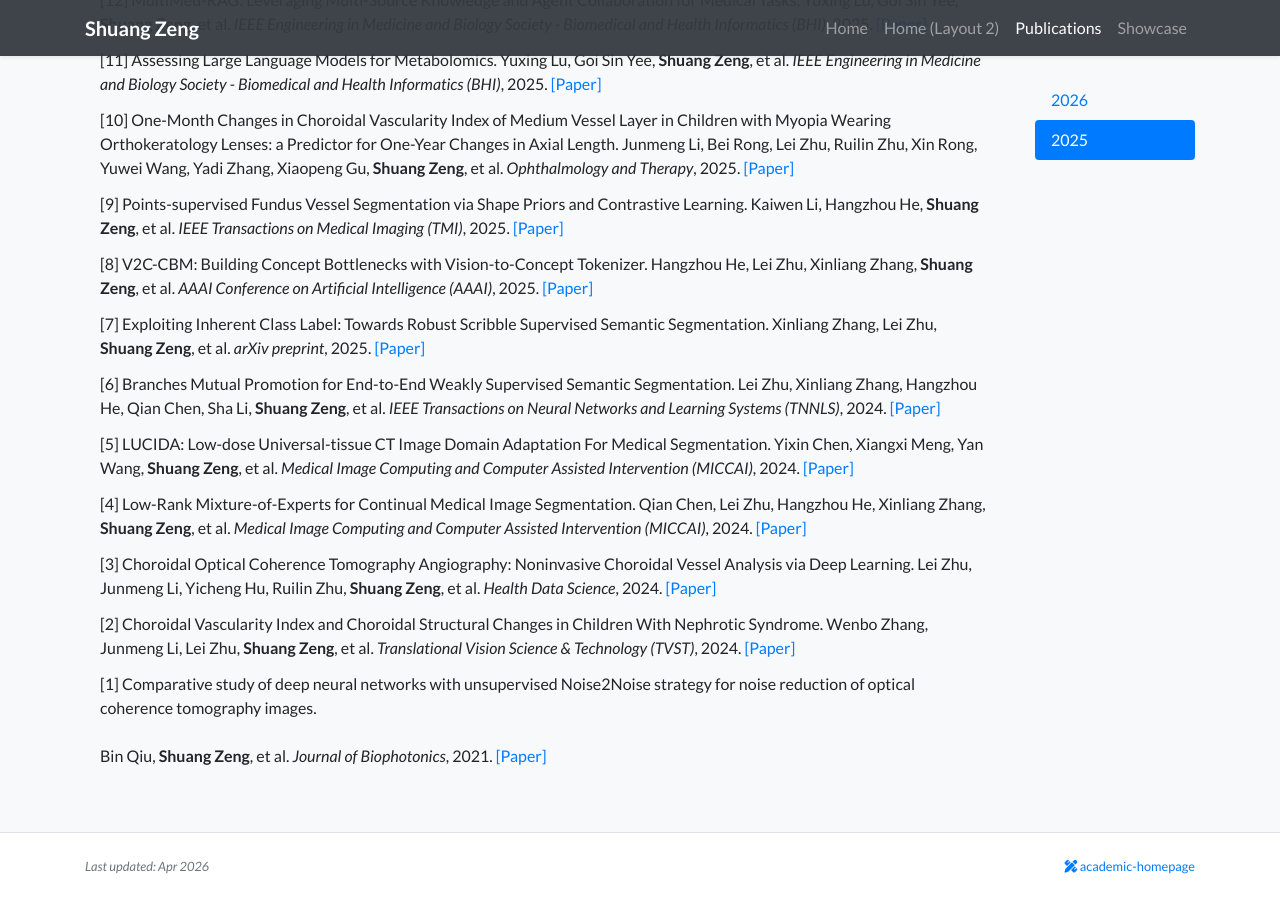
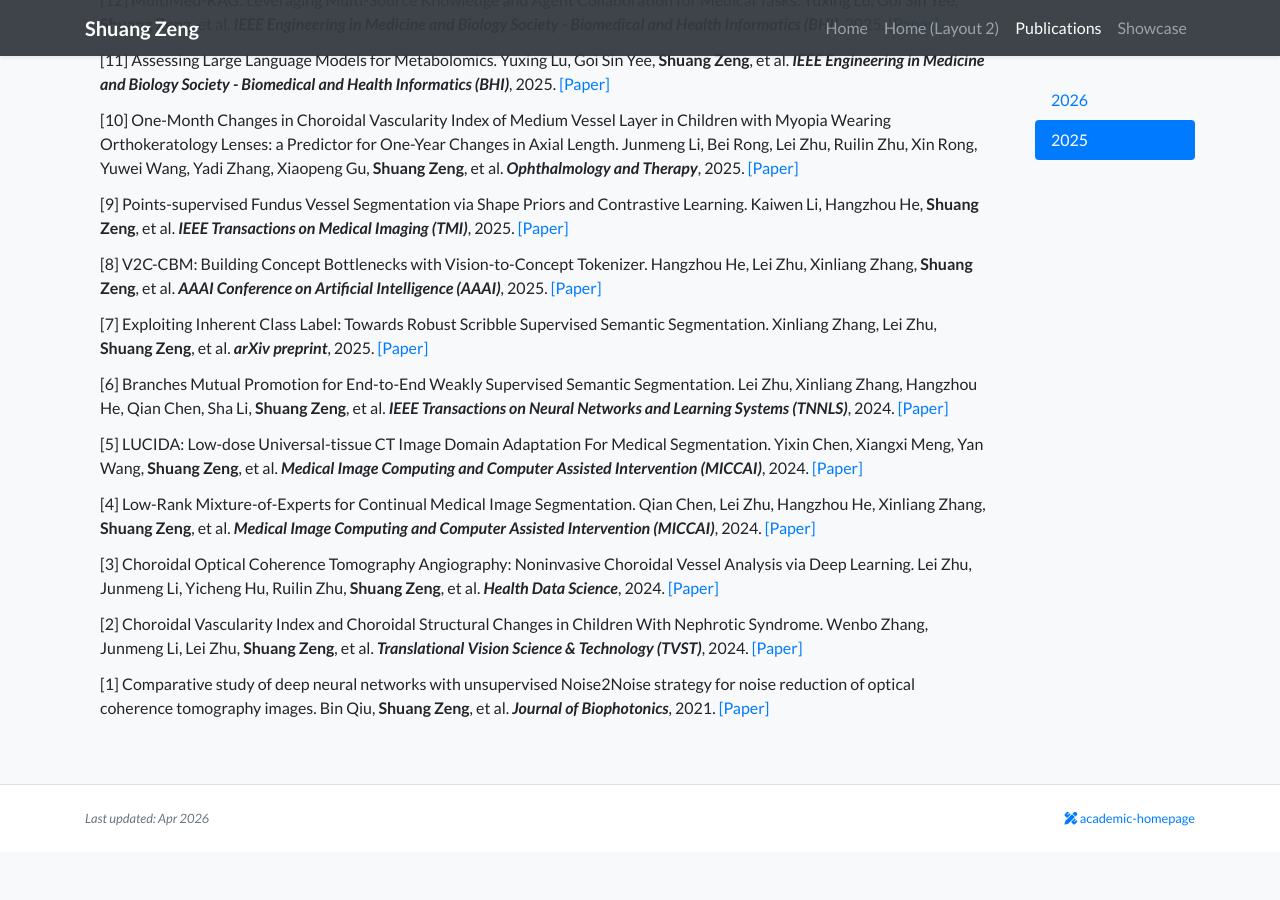
Before and after one commit to stevezs315/stevezs315.github.io, a Jekyll site: the page built from publications.html, in a window 1280 px wide and 900 px high, scrolled down 1803 px. Built offline with Jekyll 4.4.1, drawn with Linux system fonts in a browser that asks for light colours; nearby versions of some CDN libraries; a style sheet for code colours, icons or effects is not loaded; after the commit the page ends 2655 px from its top, so only the background shows below that.

```diff
--- a/_data/co-author_pub.yml
+++ b/_data/co-author_pub.yml
@@ -1,139 +1,139 @@
-- title: "Bridging Information Asymmetry: A Hierarchical Framework for Deterministic Blind Face Restoration"
-  authors: "Zhengjian Yao, Jiakui Hu, Kaiwen Li, Hangzhou He, Xinliang Zhang, <strong>Shuang Zeng</strong>, et al."
-  venue: "arXiv preprint"
+- authors: "Zhengjian Yao, Jiakui Hu, Kaiwen Li, Hangzhou He, Xinliang Zhang, <strong>Shuang Zeng</strong>, et al."
+  title: "Bridging Information Asymmetry: A Hierarchical Framework for Deterministic Blind Face Restoration"
+  venue: "<strong>arXiv preprint</strong>"
   year: 2026
   url: "https://arxiv.org/abs/2601.19506"
   index: 20
 
-- title: "AdaTok: Adaptive Token Compression with Object-Aware Representations for Efficient Multimodal LLMs"
-  authors: "Xinliang Zhang, Lei Zhu, Hangzhou He, <strong>Shuang Zeng</strong>, Ourui Fu, Jiakui Hu, Zhengjian Yao, Yanye Lu"
-  venue: "arXiv preprint"
+- authors: "Xinliang Zhang, Lei Zhu, Hangzhou He, <strong>Shuang Zeng</strong>, Ourui Fu, Jiakui Hu, Zhengjian Yao, Yanye Lu"
+  title: "AdaTok: Adaptive Token Compression with Object-Aware Representations for Efficient Multimodal LLMs"
+  venue: "<strong>arXiv preprint</strong>"
   year: 2025
   url: "https://arxiv.org/abs/2511.14169"
   index: 19
 
-- title: "MetaBench: A Multi-task Benchmark for Assessing LLMs in Metabolomics"
-  authors: "Yuxing Lu, Xukai Zhao, J. Ben Tao, Micky C. Nnamdi, Rui Peng, <strong>Shuang Zeng</strong>, et al."
-  venue: "arXiv preprint"
+- authors: "Yuxing Lu, Xukai Zhao, J. Ben Tao, Micky C. Nnamdi, Rui Peng, <strong>Shuang Zeng</strong>, et al."
+  title: "MetaBench: A Multi-task Benchmark for Assessing LLMs in Metabolomics"
+  venue: "<strong>arXiv preprint</strong>"
   year: 2025
   url: "https://www.arxiv.org/abs/2510.14944"
   index: 18
 
-- title: "I^2R: Inter and Intra-image Refinement in Few Shot Segmentation"
-  authors: "Ourui Fu, Hangzhou He, Xinliang Zhang, Lei Zhu, <strong>Shuang Zeng</strong>, et al."
-  venue: "arXiv preprint"
+- authors: "Ourui Fu, Hangzhou He, Xinliang Zhang, Lei Zhu, <strong>Shuang Zeng</strong>, et al."
+  title: "I^2R: Inter and Intra-image Refinement in Few Shot Segmentation"
+  venue: "<strong>arXiv preprint</strong>"
   year: 2025
   url: "https://arxiv.org/abs/2507.05838"
   index: 17
 
-- title: "Multi-level asymmetric contrastive learning for volumetric medical image segmentation pre-training"
-  authors: "<strong>Shuang Zeng</strong>, et al."
-  venue: "IEEE Journal of Biomedical and Health Informatics"
+- authors: "<strong>Shuang Zeng</strong>, et al."
+  title: "Multi-level asymmetric contrastive learning for volumetric medical image segmentation pre-training"
+  venue: "<strong>IEEE Journal of Biomedical and Health Informatics</strong>"
   year: 2026
   url: "https://arxiv.org/abs/2309.11876"
   index: 16
 
-- title: "Supercl: Superpixel guided contrastive learning for medical image segmentation pre-training"
-  authors: "<strong>Shuang Zeng</strong>, et al."
-  venue: "IEEE Transactions on Image Processing"
+- authors: "<strong>Shuang Zeng</strong>, et al."
+  title: "Supercl: Superpixel guided contrastive learning for medical image segmentation pre-training"
+  venue: "<strong>IEEE Transactions on Image Processing</strong>"
   year: 2026
   url: "https://doi.org/10.1109/TIP.2026.3657233"
   index: 15
 
-- title: "Improve retinal artery/vein classification via channel coupling"
-  authors: "<strong>Shuang Zeng</strong>, et al."
-  venue: "Expert Systems With Applications"
+- authors: "<strong>Shuang Zeng</strong>, et al."
+  title: "Improve retinal artery/vein classification via channel coupling"
+  venue: "<strong>Expert Systems With Applications</strong>"
   year: 2025
   url: "https://doi.org/10.1016/j.eswa.2025.130795"
   index: 14
 
-- title: "Novel extraction of discriminative fine-grained feature to improve retinal vessel segmentation"
-  authors: "<strong>Shuang Zeng</strong>, et al."
-  venue: "Image and Vision Computing"
+- authors: "<strong>Shuang Zeng</strong>, et al."
+  title: "Novel extraction of discriminative fine-grained feature to improve retinal vessel segmentation"
+  venue: "<strong>Image and Vision Computing</strong>"
   year: 2025
   url: "https://doi.org/10.1016/j.imavis.2025.105729"
   index: 13
 
-- title: "MultiMed-RAG: Leveraging Multi-Source Knowledge and Agent Collaboration for Medical Tasks"
-  authors: "Yuxing Lu, Goi Sin Yee, <strong>Shuang Zeng</strong>, et al."
-  venue: "IEEE Engineering in Medicine and Biology Society - Biomedical and Health Informatics (BHI)"
+- authors: "Yuxing Lu, Goi Sin Yee, <strong>Shuang Zeng</strong>, et al."
+  title: "MultiMed-RAG: Leveraging Multi-Source Knowledge and Agent Collaboration for Medical Tasks"
+  venue: "<strong>IEEE Engineering in Medicine and Biology Society - Biomedical and Health Informatics (BHI)</strong>"
   year: 2025
   url: "https://openreview.net/forum?id=G5beqcp9fE"
   index: 12
 
-- title: "Assessing Large Language Models for Metabolomics"
-  authors: "Yuxing Lu, Goi Sin Yee, <strong>Shuang Zeng</strong>, et al."
-  venue: "IEEE Engineering in Medicine and Biology Society - Biomedical and Health Informatics (BHI)"
+- authors: "Yuxing Lu, Goi Sin Yee, <strong>Shuang Zeng</strong>, et al."
+  title: "Assessing Large Language Models for Metabolomics"
+  venue: "<strong>IEEE Engineering in Medicine and Biology Society - Biomedical and Health Informatics (BHI)</strong>"
   year: 2025
   url: "https://openreview.net/forum?id=jrjoVhZzgx"
   index: 11
 
-- title: "One-Month Changes in Choroidal Vascularity Index of Medium Vessel Layer in Children with Myopia Wearing Orthokeratology Lenses: a Predictor for One-Year Changes in Axial Length"
-  authors: "Junmeng Li, Bei Rong, Lei Zhu, Ruilin Zhu, Xin Rong, Yuwei Wang, Yadi Zhang, Xiaopeng Gu, <strong>Shuang Zeng</strong>, et al."
-  venue: "Ophthalmology and Therapy"
+- authors: "Junmeng Li, Bei Rong, Lei Zhu, Ruilin Zhu, Xin Rong, Yuwei Wang, Yadi Zhang, Xiaopeng Gu, <strong>Shuang Zeng</strong>, et al."
+  title: "One-Month Changes in Choroidal Vascularity Index of Medium Vessel Layer in Children with Myopia Wearing Orthokeratology Lenses: a Predictor for One-Year Changes in Axial Length"
+  venue: "<strong>Ophthalmology and Therapy</strong>"
   year: 2025
   url: "https://link.springer.com/article/10.1007/s40123-025-01210-2"
   index: 10
 
-- title: "Points-supervised Fundus Vessel Segmentation via Shape Priors and Contrastive Learning"
-  authors: "Kaiwen Li, Hangzhou He, <strong>Shuang Zeng</strong>, et al."
-  venue: "IEEE Transactions on Medical Imaging (TMI)"
+- authors: "Kaiwen Li, Hangzhou He, <strong>Shuang Zeng</strong>, et al."
+  title: "Points-supervised Fundus Vessel Segmentation via Shape Priors and Contrastive Learning"
+  venue: "<strong>IEEE Transactions on Medical Imaging (TMI)</strong>"
   year: 2025
   url: "https://ieeexplore.ieee.org/document/11072425"
   index: 9
 
-- title: "V2C-CBM: Building Concept Bottlenecks with Vision-to-Concept Tokenizer"
-  authors: "Hangzhou He, Lei Zhu, Xinliang Zhang, <strong>Shuang Zeng</strong>, et al."
-  venue: "AAAI Conference on Artificial Intelligence (AAAI)"
+- authors: "Hangzhou He, Lei Zhu, Xinliang Zhang, <strong>Shuang Zeng</strong>, et al."
+  title: "V2C-CBM: Building Concept Bottlenecks with Vision-to-Concept Tokenizer"
+  venue: "<strong>AAAI Conference on Artificial Intelligence (AAAI)</strong>"
   year: 2025
   url: "https://arxiv.org/pdf/2501.04975"
   index: 8
 
-- title: "Exploiting Inherent Class Label: Towards Robust Scribble Supervised Semantic Segmentation"
-  authors: "Xinliang Zhang, Lei Zhu, <strong>Shuang Zeng</strong>, et al."
-  venue: "arXiv preprint"
+- authors: "Xinliang Zhang, Lei Zhu, <strong>Shuang Zeng</strong>, et al."
+  title: "Exploiting Inherent Class Label: Towards Robust Scribble Supervised Semantic Segmentation"
+  venue: "<strong>arXiv preprint</strong>"
   year: 2025
   url: "https://arxiv.org/abs/2503.13895"
   index: 7
 
-- title: "Branches Mutual Promotion for End-to-End Weakly Supervised Semantic Segmentation"
-  authors: "Lei Zhu, Xinliang Zhang, Hangzhou He, Qian Chen, Sha Li, <strong>Shuang Zeng</strong>, et al."
-  venue: "IEEE Transactions on Neural Networks and Learning Systems (TNNLS)"
+- authors: "Lei Zhu, Xinliang Zhang, Hangzhou He, Qian Chen, Sha Li, <strong>Shuang Zeng</strong>, et al."
+  title: "Branches Mutual Promotion for End-to-End Weakly Supervised Semantic Segmentation"
+  venue: "<strong>IEEE Transactions on Neural Networks and Learning Systems (TNNLS)</strong>"
   year: 2024
   url: "https://arxiv.org/abs/2308.04949"
   index: 6
 
-- title: "LUCIDA: Low-dose Universal-tissue CT Image Domain Adaptation For Medical Segmentation"
-  authors: "Yixin Chen, Xiangxi Meng, Yan Wang, <strong>Shuang Zeng</strong>, et al."
-  venue: "Medical Image Computing and Computer Assisted Intervention (MICCAI)"
+- authors: "Yixin Chen, Xiangxi Meng, Yan Wang, <strong>Shuang Zeng</strong>, et al."
+  title: "LUCIDA: Low-dose Universal-tissue CT Image Domain Adaptation For Medical Segmentation"
+  venue: "<strong>Medical Image Computing and Computer Assisted Intervention (MICCAI)</strong>"
   year: 2024
   url: "https://link.springer.com/chapter/10.1007/978-3-031-72111-3_37"
   index: 5
 
-- title: "Low-Rank Mixture-of-Experts for Continual Medical Image Segmentation"
-  authors: "Qian Chen, Lei Zhu, Hangzhou He, Xinliang Zhang, <strong>Shuang Zeng</strong>, et al."
-  venue: "Medical Image Computing and Computer Assisted Intervention (MICCAI)"
+- authors: "Qian Chen, Lei Zhu, Hangzhou He, Xinliang Zhang, <strong>Shuang Zeng</strong>, et al."
+  title: "Low-Rank Mixture-of-Experts for Continual Medical Image Segmentation"
+  venue: "<strong>Medical Image Computing and Computer Assisted Intervention (MICCAI)</strong>"
   year: 2024
   url: "https://arxiv.org/abs/2406.13583"
   index: 4
 
-- title: "Choroidal Optical Coherence Tomography Angiography: Noninvasive Choroidal Vessel Analysis via Deep Learning"
-  authors: "Lei Zhu, Junmeng Li, Yicheng Hu, Ruilin Zhu, <strong>Shuang Zeng</strong>, et al."
-  venue: "Health Data Science"
+- authors: "Lei Zhu, Junmeng Li, Yicheng Hu, Ruilin Zhu, <strong>Shuang Zeng</strong>, et al."
+  title: "Choroidal Optical Coherence Tomography Angiography: Noninvasive Choroidal Vessel Analysis via Deep Learning"
+  venue: "<strong>Health Data Science</strong>"
   year: 2024
   url: "https://pubmed.ncbi.nlm.nih.gov/39257642/"
   index: 3
 
-- title: "Choroidal Vascularity Index and Choroidal Structural Changes in Children With Nephrotic Syndrome"
-  authors: "Wenbo Zhang, Junmeng Li, Lei Zhu, <strong>Shuang Zeng</strong>, et al."
-  venue: "Translational Vision Science & Technology (TVST)"
+- authors: "Wenbo Zhang, Junmeng Li, Lei Zhu, <strong>Shuang Zeng</strong>, et al."
+  title: "Choroidal Vascularity Index and Choroidal Structural Changes in Children With Nephrotic Syndrome"
+  venue: "<strong>Translational Vision Science & Technology (TVST)</strong>"
   year: 2024
   url: "https://doi.org/10.1167/tvst.13.3.18"
   index: 2
 
-- title: "Comparative study of deep neural networks with unsupervised Noise2Noise strategy for noise reduction of optical coherence tomography images"
-  authors: "<br><br>Bin Qiu, <strong>Shuang Zeng</strong>, et al."
-  venue: "Journal of Biophotonics"
+- authors: "Bin Qiu, <strong>Shuang Zeng</strong>, et al."
+  title: "Comparative study of deep neural networks with unsupervised Noise2Noise strategy for noise reduction of optical coherence tomography images"
+  venue: "<strong>Journal of Biophotonics</strong>"
   year: 2021
   url: "https://doi.org/10.1002/jbio.202100151"
   index: 1
```
